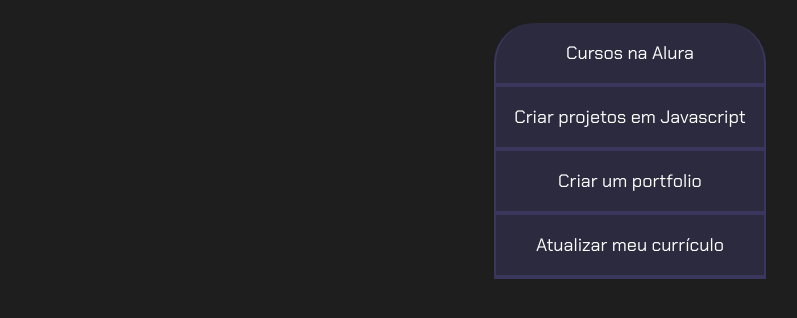
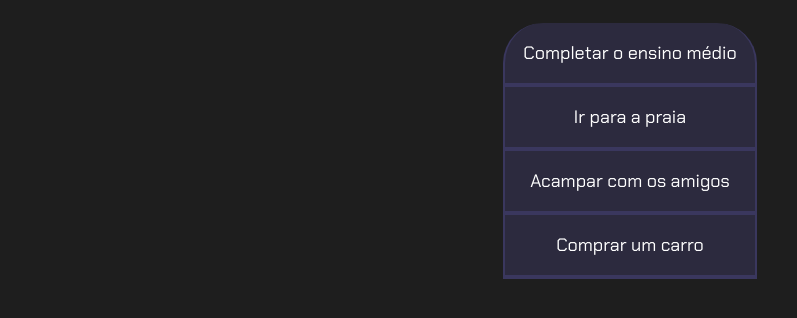
Before and after one commit to VitorNunes86/Projeto-de-vida-Nunes, a plain HTML site: page index.html in a window 1280 px wide. Shown: the part 80-398 px from the top of the page, without its empty margins (10-807 px from the left). Drawn offline with Linux system fonts and the light colour scheme.

Commit message:
13/05/25

```diff
--- a/index.html
+++ b/index.html
@@ -12,10 +12,10 @@
     <section class="conteudo-principal">
         <h2 class="titulo-principal">Meus Objetivos do ano<span>_</span></h2>
         <div class="botoes">
-            <button class="botao">Cursos na Alura</button>
-            <button class="botao">Criar projetos em Javascript</button>
-            <button class="botao">Criar um portfolio</button>
-            <button class="botao">Atualizar meu currículo</button>
+            <button class="botao">Completar o ensino médio</button>
+            <button class="botao">Ir para a praia</button>
+            <button class="botao">Acampar com os amigos</button>
+            <button class="botao">Comprar um carro</button>
         </div>
     </section>
 </body>
```
